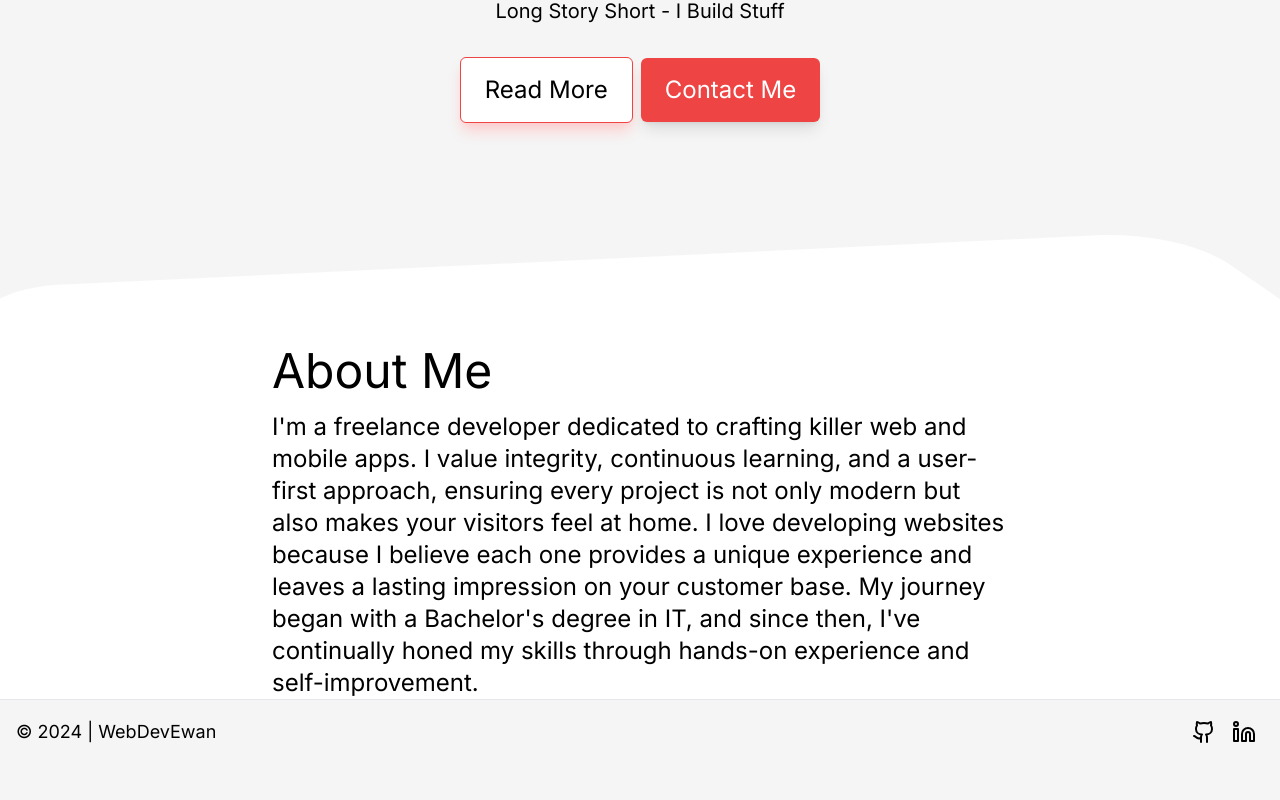
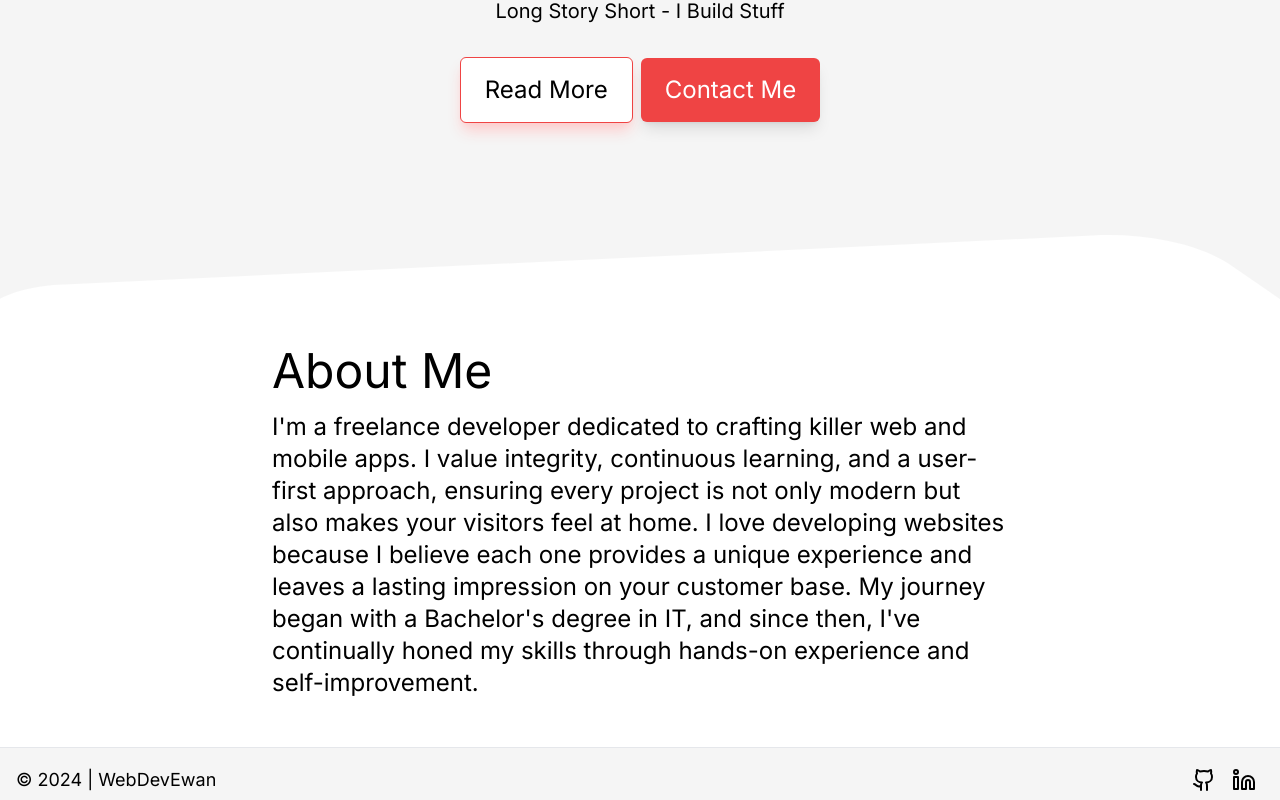
Before and after one commit to M1NDLE55/WebDevEwan, a Next.js app: page / in a window 1280 px wide. Shown: the part 329-1129 px from the top of the page. Before the commit the page ends 1081 px from the top, so only its background shows below. Built offline with nearby package versions, Linux system fonts and the light colour scheme.

Commit message:
about me updates

```diff
--- a/src/app/(default)/page.js
+++ b/src/app/(default)/page.js
@@ -8,8 +8,8 @@ export default function Home() {
     <main>
       <Hero />
       <About />
-      {/* <Services />
-      <Contact /> */}
+      {/* <Services /> */}
+      {/* <Contact /> */}
     </main>
   );
 }
--- a/src/app/components/home/About.jsx
+++ b/src/app/components/home/About.jsx
@@ -13,7 +13,7 @@ export default function About() {
           fill="white"
         />
       </svg>
-      <div id="about" className="center-div bg-white pt-12">
+      <div id="about" className="center-div bg-white py-12">
         <div className="w-full max-w-3xl px-4">
           <h2 className="text-3xl sm:text-5xl">About Me</h2>
           <p className="mt-4 text-xl sm:text-2xl">
--- a/src/app/components/home/Services.jsx
+++ b/src/app/components/home/Services.jsx
@@ -48,7 +48,7 @@ export default function Services() {
   return (
     <div id="services" className="center-div mt-14 flex-col px-4 sm:mt-20">
       <h2 className="max-w-2xl text-balance text-center text-3xl sm:text-5xl">
-        My Services
+        What I Do
       </h2>
       <div className="mt-10 grid w-full max-w-4xl grid-cols-1 gap-10 md:grid-cols-2">
         {services.map((service, i) => (
```
